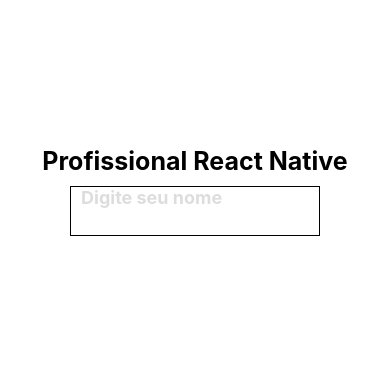
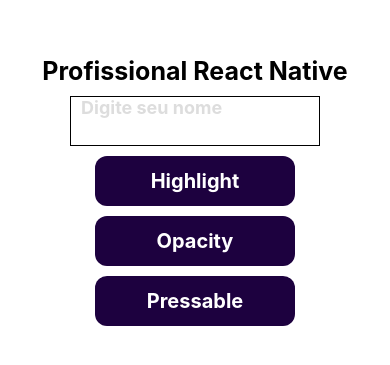
Before and after one commit to JeffyMesquita/FirstApp, a React Native app: screen / in a window 390 px wide. Shown: the part 231-596 px from the top of the page. Built offline with nearby package versions, Linux system fonts and the light colour scheme.

Commit message:
Button, Touchable e Pressable (Core Component)

```diff
--- a/App.tsx
+++ b/App.tsx
@@ -1,6 +1,27 @@
-import { StyleSheet, Text, View, Image, TextInput } from "react-native";
+import {
+  StyleSheet,
+  Text,
+  View,
+  Image,
+  TextInput,
+  Button,
+  Alert,
+  Platform,
+  TouchableHighlight,
+  TouchableOpacity,
+  Pressable,
+} from "react-native";
 
 export default function App() {
+  const changeName = (text: string) => {
+    console.log(text);
+  };
+
+  function onPressButton() {
+    console.log("Botão pressionado");
+    Alert.alert("Meu primeiro app", Platform.OS);
+  }
+
   return (
     <View style={styles.container}>
       <Text
@@ -8,29 +29,41 @@ export default function App() {
           fontSize: 25,
           fontWeight: "bold",
         }}
-      >Profissional React Native</Text>
+      >
+        Profissional React Native
+      </Text>
       <TextInput
         autoCapitalize="none"
         multiline
         placeholder="Digite seu nome"
-        // onChange={(e) => {
-        //   console.log(e.nativeEvent.text);
-        // }}
-        onChangeText={(text) => {
-          console.log(text);
-        }}
+        onChangeText={changeName}
         placeholderTextColor="#ddd"
-        style={{
-          paddingHorizontal	: 10,
-          borderWidth: 1,
-          height: 50,
-          width: 250,
-          marginTop: 10,
-          color: "#550ab1",
-          fontWeight: "bold",
-          fontSize: 18,
-        }}
+        style={styles.textInput}
       />
+      <TouchableHighlight
+        onPressIn={() => console.log("onPressIn")}
+        underlayColor={"#550ab1"}
+        style={styles.button}
+        onPress={() => console.log("Hightlight pressionado")}
+      >
+        <Text style={styles.buttonTitle}>Highlight</Text>
+      </TouchableHighlight>
+      <TouchableOpacity
+        onPressOut={() => console.log("onPressOut")}
+        activeOpacity={0.7}
+        style={styles.button}
+        onPress={() => console.log("Opacity pressionado")}
+      >
+        <Text style={styles.buttonTitle}>Opacity</Text>
+      </TouchableOpacity>
+      <Pressable
+        delayLongPress={1000}
+        onLongPress={() => console.log("onLongPress")}
+        style={styles.button}
+        onPress={() => console.log("pressable pressionado")}
+      >
+        <Text style={styles.buttonTitle}>Pressable</Text>
+      </Pressable>
     </View>
   );
 }
@@ -42,4 +75,28 @@ const styles = StyleSheet.create({
     alignItems: "center",
     justifyContent: "center",
   },
+  textInput: {
+    paddingHorizontal: 10,
+    borderWidth: 1,
+    height: 50,
+    width: 250,
+    marginTop: 10,
+    color: "#550ab1",
+    fontWeight: "bold",
+    fontSize: 18,
+  },
+  button: {
+    height: 50,
+    width: 200,
+    backgroundColor: "#1D013F",
+    borderRadius: 12,
+    marginTop: 10,
+    alignItems: "center",
+    justifyContent: "center",
+  },
+  buttonTitle: {
+    fontSize: 20,
+    fontWeight: "bold",
+    color: "#fff",
+  },
 });
```
